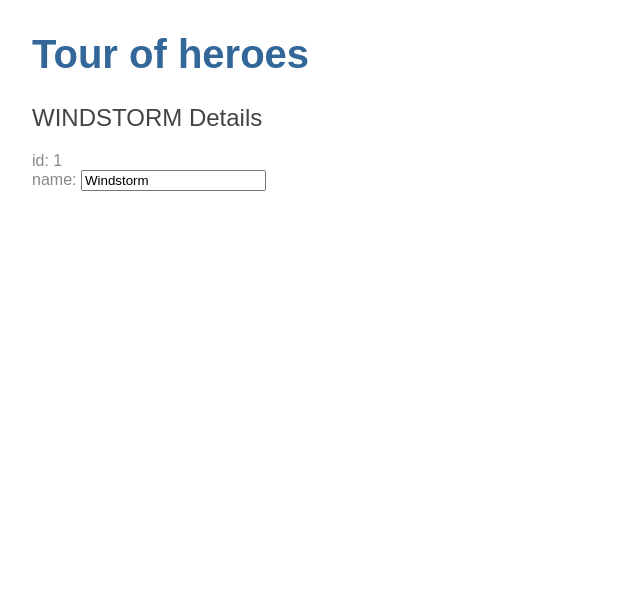
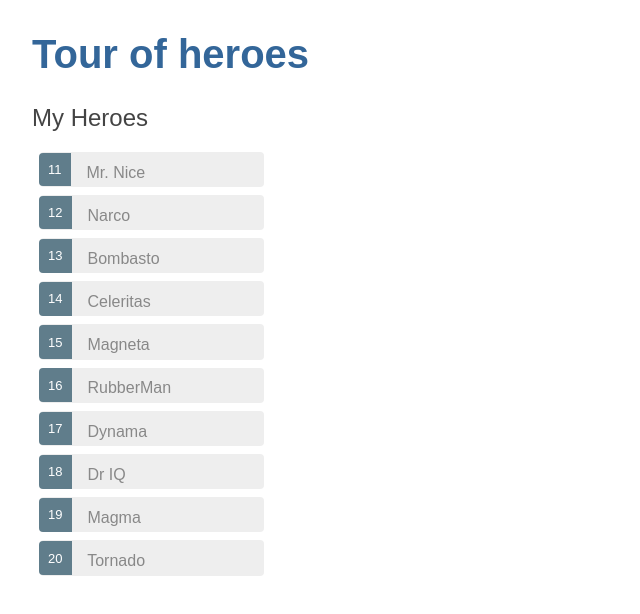
Before and after one commit to johnhany97/angular-tour-of-heroes, an Angular app: page / in a window 1280 px wide. Shown: the top 614 px of the page, without its empty margins (0-640 px from the left). Built offline with nearby package versions, Linux system fonts and the light colour scheme.

Commit message:
ngIf, ngFor, click

```diff
--- a/src/app/heroes/heroes.component.css
+++ b/src/app/heroes/heroes.component.css
@@ -0,0 +1,55 @@
+/* HeroesComponent's private CSS styles */
+
+.selected {
+    background-color: #CFD8DC !important;
+    color: white;
+}
+
+.heroes {
+    margin: 0 0 2em 0;
+    list-style-type: none;
+    padding: 0;
+    width: 15em;
+}
+
+.heroes li {
+    cursor: pointer;
+    position: relative;
+    left: 0;
+    background-color: #EEE;
+    margin: .5em;
+    padding: .3em 0;
+    height: 1.6em;
+    border-radius: 4px;
+}
+
+.heroes li.selected:hover {
+    background-color: #BBD8DC !important;
+    color: white;
+}
+
+.heroes li:hover {
+    color: #607D8B;
+    background-color: #DDD;
+    left: .1em;
+}
+
+.heroes .text {
+    position: relative;
+    top: -3px;
+}
+
+.heroes .badge {
+    display: inline-block;
+    font-size: small;
+    color: white;
+    padding: 0.8em 0.7em 0 0.7em;
+    background-color: #607D8B;
+    line-height: 1em;
+    position: relative;
+    left: -1px;
+    top: -4px;
+    height: 1.8em;
+    margin-right: .8em;
+    border-radius: 4px 0 0 4px;
+}
--- a/src/app/heroes/heroes.component.html
+++ b/src/app/heroes/heroes.component.html
@@ -1,8 +1,19 @@
-<h2>{{hero.name | uppercase}} Details</h2>
-<div><span>id: </span>{{hero.id}}</div>
-<div>
-    <label>name:
-        <!--[(ngModel)] is Angular's two-way data binding syntax-->
-        <input [(ngModel)]="hero.name" placeholder="name">
+<h2>My Heroes</h2>
+<ul class="heroes">
+    <li *ngFor="let hero of heroes" [class.selected]="hero === selectedHero" (click)="onSelect(hero)">
+        <span class="badge">{{hero.id}}</span> {{hero.name}}
+    </li>
+</ul>
+
+<div *ngIf="selectedHero">
+
+    <h2>{{ selectedHero.name | uppercase }} Details</h2>
+    <div>
+        <span>id: </span>{{selectedHero.id}}</div>
+    <div>
+        <label>name:
+      <input [(ngModel)]="selectedHero.name" placeholder="name">
     </label>
+    </div>
+
 </div>
--- a/src/app/heroes/heroes.component.ts
+++ b/src/app/heroes/heroes.component.ts
@@ -4,6 +4,7 @@
 import { Component, OnInit } from '@angular/core';
 
 import { Hero } from '../hero';
+import { HEROES } from '../mock-heroes';
 
 @Component({ // Following is automatically generated three metadata properties
   // Selector css element also matches name of the HTML element that identifies this component
@@ -17,6 +18,12 @@
     id: 1,
     name: 'Windstorm'
   };
+  heroes = HEROES;
+  selectedHero: Hero;
+
+  onSelect(hero: Hero): void {
+    this.selectedHero = hero;
+  }
 
   constructor() { }
 
--- /dev/null
+++ b/src/app/mock-heroes.ts
@@ -0,0 +1,14 @@
+import { Hero } from './hero';
+
+export const HEROES: Hero[] = [
+    { id: 11, name: 'Mr. Nice' },
+    { id: 12, name: 'Narco' },
+    { id: 13, name: 'Bombasto' },
+    { id: 14, name: 'Celeritas' },
+    { id: 15, name: 'Magneta' },
+    { id: 16, name: 'RubberMan' },
+    { id: 17, name: 'Dynama' },
+    { id: 18, name: 'Dr IQ' },
+    { id: 19, name: 'Magma' },
+    { id: 20, name: 'Tornado' }
+];
```
